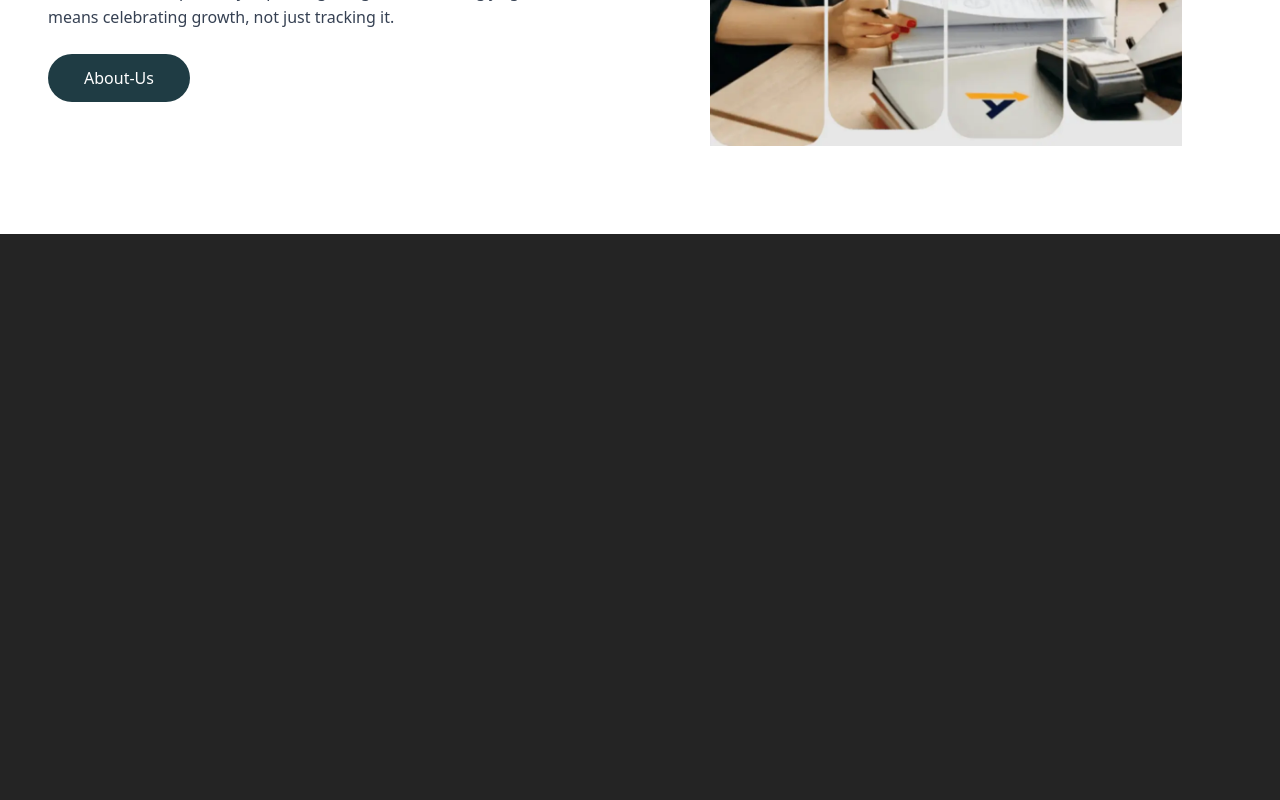
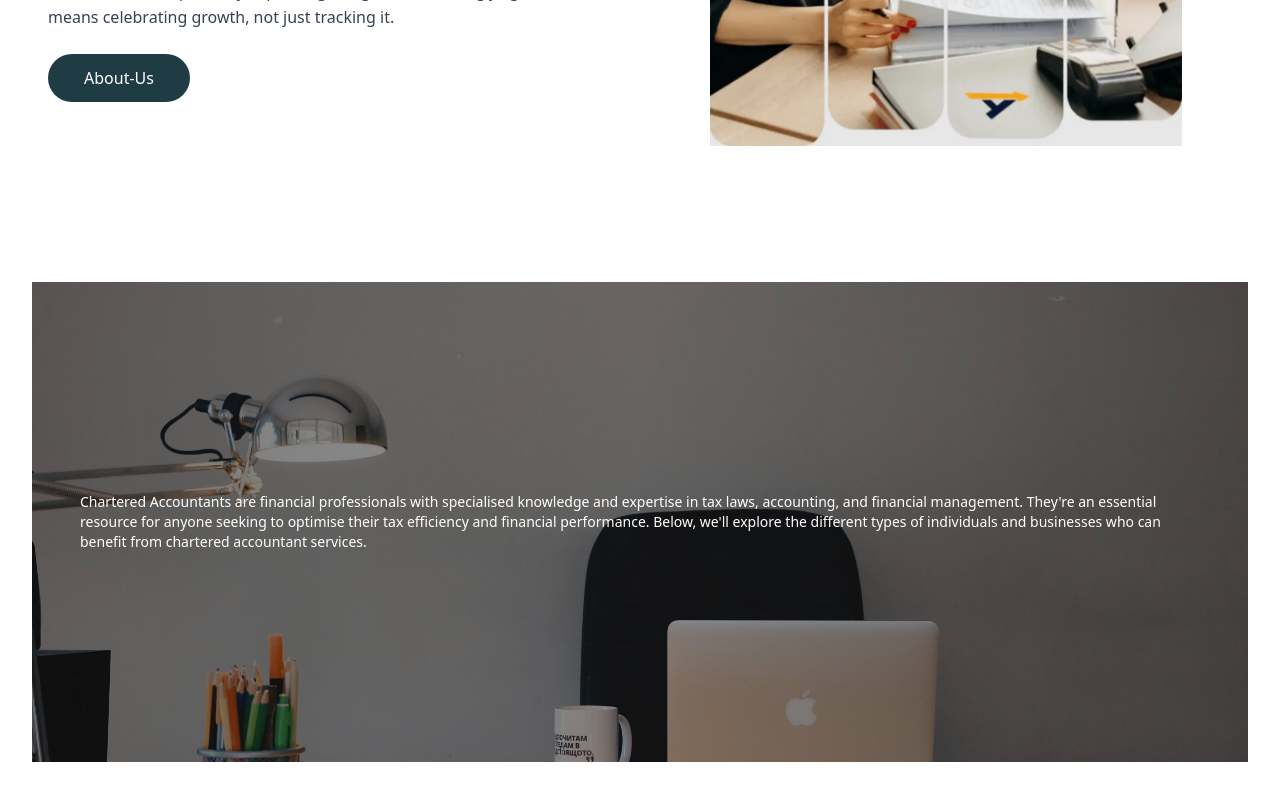
Before and after one commit to talha125-git/intern_p1, a React (Vite) app: page / in a window 1280 px wide. Shown: the part 4124-4924 px from the top of the page. Before the commit the page ends 4358 px from the top, so only its background shows below. Built offline with nearby package versions, Linux system fonts and the light colour scheme; a web font is replaced by a local one.

Commit message:
Add Parallax Section

```diff
--- a/src/App.jsx
+++ b/src/App.jsx
@@ -4,9 +4,10 @@ import Header from './components/Header';
 import { Hero } from "./components/Hero";
 import Choose from "./components/Choose";
 import Our_Expertise from "./components/Our_Expertise";
-import Partners from "./components/Partners"
-import Your_Tax from "./components/Your_Tax"
-import Top_Rated from "./components/Top_Rated"
+import Partners from "./components/Partners";
+import Your_Tax from "./components/Your_Tax";
+import Top_Rated from "./components/Top_Rated";
+import Parallax_Section from "./components/Parallax_Section"
 
 function App() {
   return (
@@ -26,6 +27,7 @@ function App() {
                 <Partners/>
                 <Your_Tax/>
                 <Top_Rated />
+                <Parallax_Section />
               </>
             } />
             {/* Add other routes as needed */}
--- /dev/null
+++ b/src/components/Parallax_Section.jsx
@@ -0,0 +1,42 @@
+// ParallaxSection.jsx
+import React from 'react';
+import backgroundImage from '../assets/parallax_img.jpg';
+
+const ParallaxSection = () => {
+    return (
+        <section className="w-full py-8 md:py-20 overflow-x-hidden">
+            <div
+                className="relative w-screen bg-fixed bg-center bg-cover flex items-center justify-center"
+                style={{
+                    backgroundImage: `url(${backgroundImage})`,
+                    minHeight: '60vh',
+                    maxHeight: '80vh',
+                    marginLeft: 'calc(50% - 50vw)', // Force full width
+                    marginRight: 'calc(50% - 50vw)', // Force full width
+                    width: '100vw', // Full viewport width
+                }}
+            >
+                {/* Gradient overlay from edges */}
+                <div className="absolute inset-0 bg-gradient-to-r from-black/50 via-black/40 to-black/50"></div>
+
+                {/* Content that touches edges on mobile */}
+                <div className="relative z-10 w-full h-full flex items-center justify-center px-0 sm:px-4 md:px-6 lg:px-8">
+                    <div className="w-full max-w-none sm:max-w-2xl md:max-w-3xl lg:max-w-5xl xl:max-w-7xl
+                                  px-4 ">
+                        <div className="px-4 ">
+                            <p className="text-white text-start text-sm px-4  ">
+                                Chartered Accountants are financial professionals with specialised knowledge
+                                and expertise in tax laws, accounting, and financial management. They're an
+                                essential resource for anyone seeking to optimise their tax efficiency and
+                                financial performance. Below, we'll explore the different types of individuals
+                                and businesses who can benefit from chartered accountant services.
+                            </p>
+                        </div>
+                    </div>
+                </div>
+            </div>
+        </section>
+    );
+};
+
+export default ParallaxSection;
```
Also changed, not shown: push to github.txt, src/assets/parallax_img.jpg (added).
